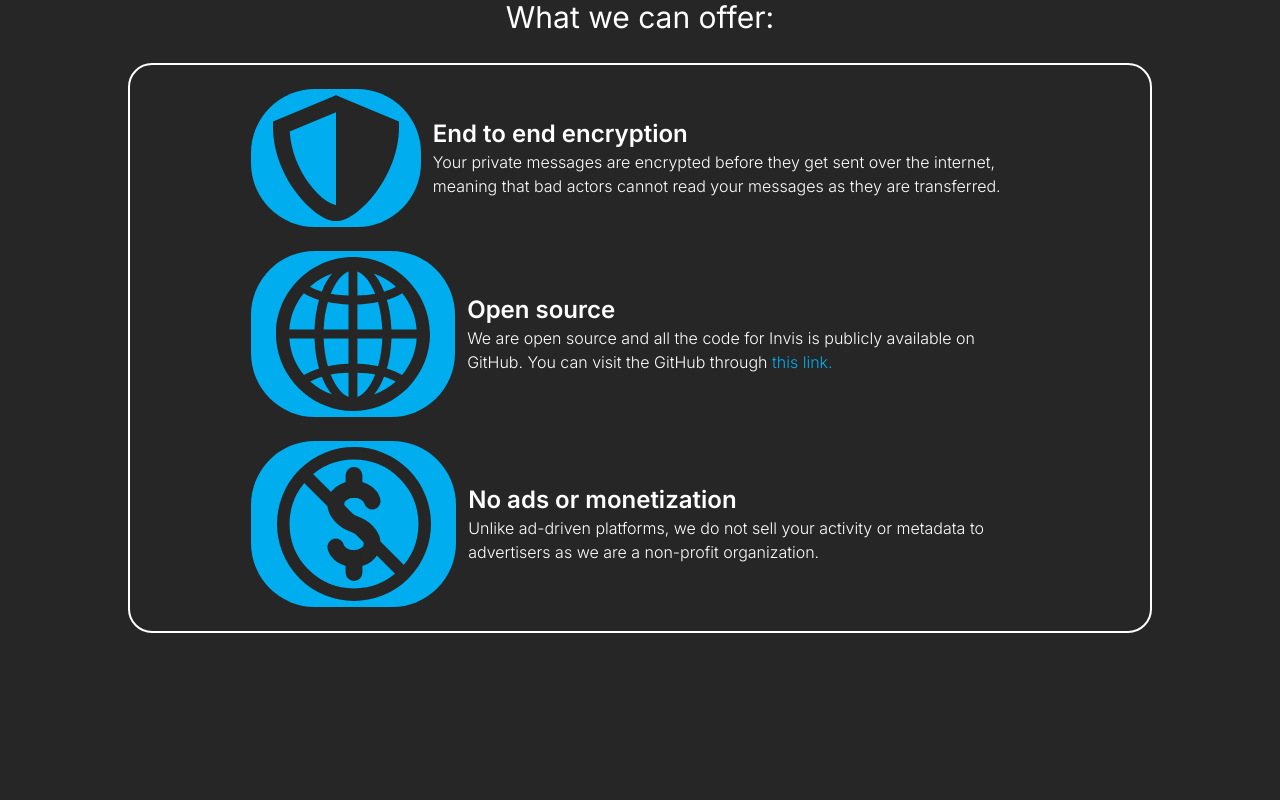
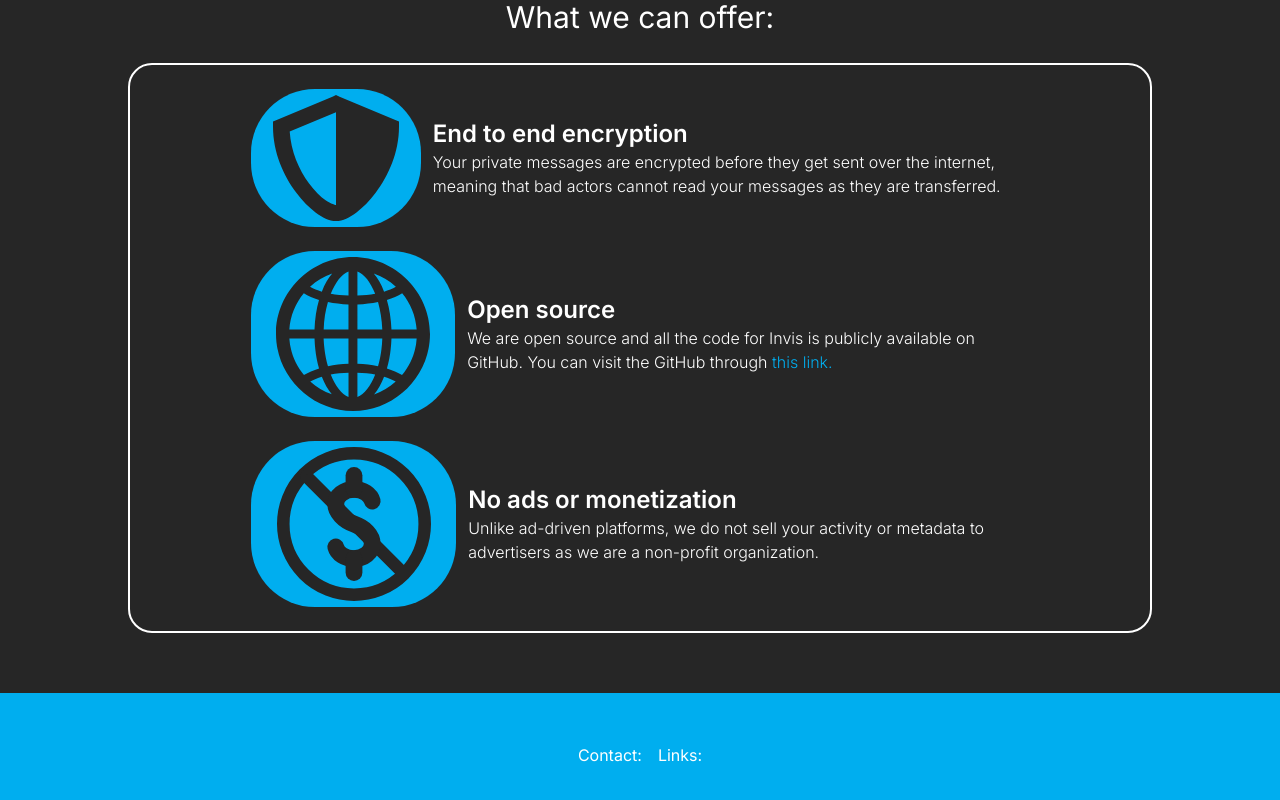
Before and after one commit to jahaa023/invis, a React (Vite) app in the folder invis-app/frontend/: page /home in a window 1280 px wide. Shown: the part 414-1214 px from the top of the page. Before the commit the page ends 1075 px from the top, so only its background shows below. Built offline with nearby package versions, Linux system fonts and the light colour scheme.

Commit message:
Started work on footer

```diff
--- /dev/null
+++ b/invis-app/frontend/src/components/Footer.tsx
@@ -0,0 +1,15 @@
+export default function Footer() {
+    return (
+        <div className="w-screen py-[50px] bg-brand flex justify-center items-center">
+            <div className="max-w-[80%] flex gap-4">
+                <div>
+                    <p>Contact:</p>
+
+                </div>
+                <div>
+                    <p>Links:</p>
+                </div>
+            </div>
+        </div>
+    )
+}
--- a/invis-app/frontend/src/pages/HomePage.tsx
+++ b/invis-app/frontend/src/pages/HomePage.tsx
@@ -2,6 +2,7 @@ import logo from "../../public/favicon.svg";
 import shield from "../../public/icons/shield.svg"
 import dollar from "../../public/icons/dollar.svg"
 import globe from "../../public/icons/globe.svg"
+import Footer from "../components/Footer";
 
 function redirectRegister() {
     window.location.href = "/register"
@@ -22,7 +23,7 @@ export default function HomePage() {
                             to make sure your messages stay uncompromised.
                         </p>
                         <button
-                            className="px-2.5 py-1.5 bg-brand rounded-[8px] cursor-pointer"
+                            className="px-2.5 py-1.5 rounded-[8px] cursor-pointer bg-[radial-gradient(circle_at_center,_#0000_20.55%,_var(--color-brand)_94.17%)] bg-brand transition-all duration-200 ease-in hover:bg-brand-alt hover:font-bold"
                             title="Get started"
                             onClick={redirectRegister}
                         >
@@ -32,7 +33,7 @@ export default function HomePage() {
                 </div>
                 <div className="w-[80%] h-0.5 bg-white opacity-40 mb-7"></div>
                 <h1 className="text-3xl pb-7">What we can offer:</h1>
-                <div className="p-6 mb-7 border-white border-solid border-2 rounded-3xl max-w-[80%] flex flex-col items-center gap-6">
+                <div className="p-6 mb-15 border-white border-solid border-2 rounded-3xl max-w-[80%] flex flex-col items-center gap-6">
                     <div className="flex items-center gap-3 max-w-[80%]">
                         <div className="p-1.5 rounded-[4rem] min-w-16 min-h-16 bg-brand flex justify-center items-center">
                             <img className="w-[80%] h-[80%}" src={shield}/>
@@ -70,6 +71,7 @@ export default function HomePage() {
                     </div>
                 </div>
             </div>
+            <Footer />
         </>
     )
 }
```
